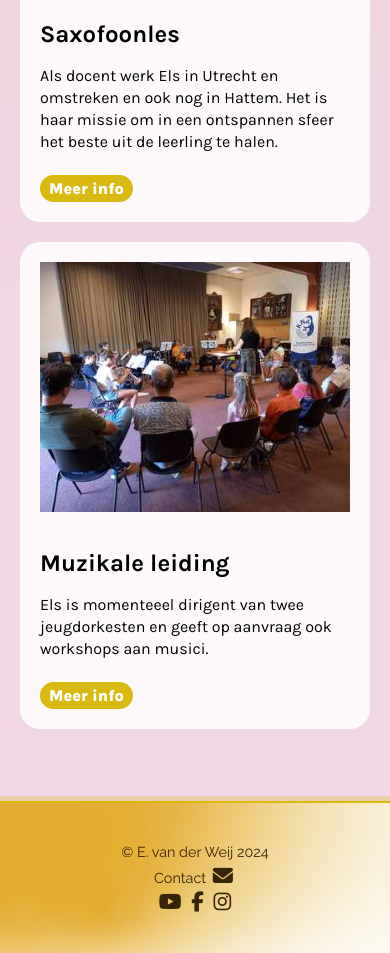
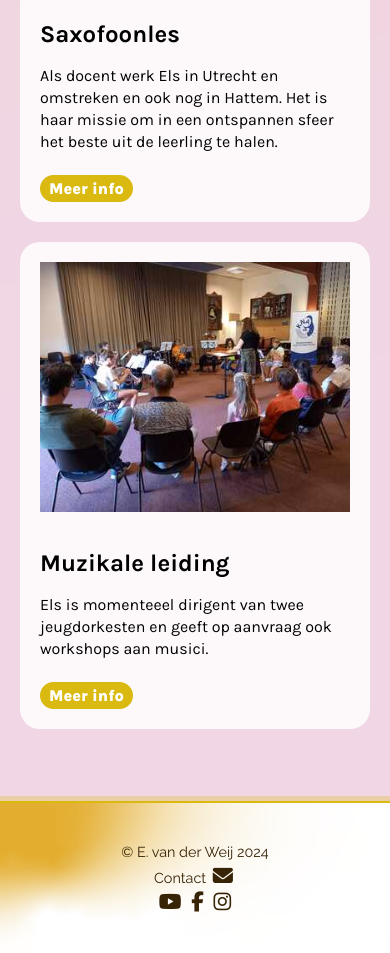
Before and after one commit to Els1987/elsvanderweij.nl, a plain HTML site: page index.html in a window 390 px wide. Shown: the part 4730-5683 px from the top of the page. Drawn offline with Linux system fonts and the light colour scheme.

Commit message:
Update eindopdracht.css

```diff
--- a/eindopdracht.css
+++ b/eindopdracht.css
@@ -1748,7 +1748,7 @@ box-shadow: 0px 5px hsl(50, 86%, 46%, 30%);
 }
 
 footer {
-    background-image: url(img/footer.png);
+    background-image: url(img/footer-2x.png);
     background-size: cover;
     border-top-style: solid;
     border-top-color:  hsl(50, 86%, 46%, 100%) ;
@@ -1759,7 +1759,7 @@ footer {
 
 @media  screen and (max-width: 767px) {
     footer {
-        background-size: auto;
+        background-size: cover;
         font-size: 0.9em;
     }
 
```
